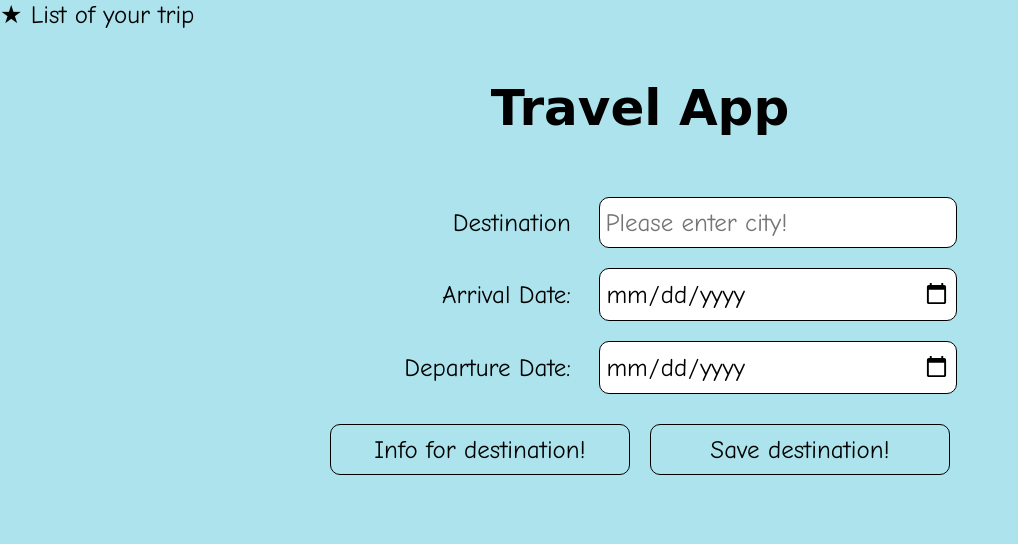
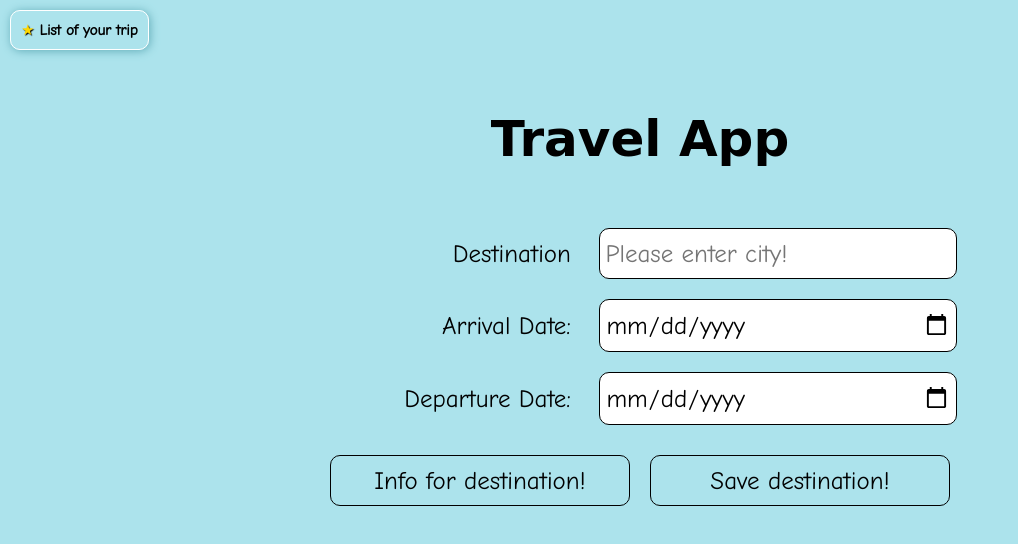
Before and after one commit to elambova/Capstone-TravelApp, a website built with webpack: page src/client/views/index.html in a window 1280 px wide. Shown: the whole page, without its empty margins (0-1018 px from the left). Built offline with nearby package versions, Linux system fonts and the light colour scheme; no server answers; a web font is replaced by a local one.

Commit message:
Style: Add styles to buttons.

```diff
--- a/src/client/styles/style.scss
+++ b/src/client/styles/style.scss
@@ -6,18 +6,40 @@ body {
   background-image: linear-gradient(to top bottom, #9ee5f1, #ddd);
 }
 
+// Button TODO and Button BACK
+.btn {
+  background-color: transparent;
+  box-shadow: 1px 1px 10px #61acb8;
+  // font-weight: bold;
+  border: 1px solid #fff;
+  border-radius: 10px;
+  padding: 10px;
+  margin: 10px;
+  display: inline-block;
+  font: bold 15px "Comic Neue", cursive;
+  vertical-align: middle;
+}
+
+.icon {
+  text-shadow: 1px 1px 1px #000;
+}
+.star {
+  color: gold;
+}
+
 // Print button
 #print {
   display: none;
   background-color: transparent;
   box-shadow: 1px 1px 10px #61acb8;
-  font-weight: bold;
+  // font-weight: bold;
   border: 1px solid #fff;
   border-radius: 10px;
   padding: 10px;
   position: absolute;
   top: 10px;
   right: 10px;
+  font: bold 15px "Comic Neue", cursive;
 }
 
 #print:hover {
```
